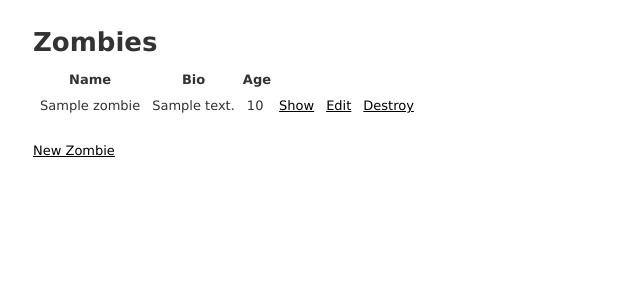
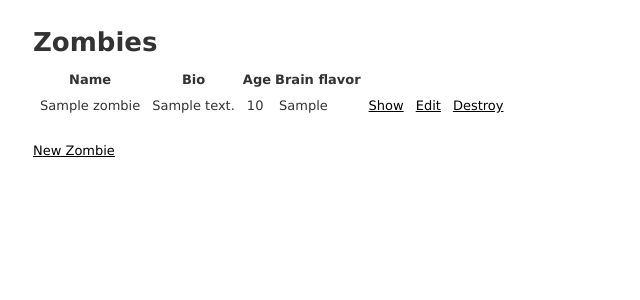
Before and after one commit to Levii01/TwitterForZombie, a Rails app: page / in a window 1280 px wide. Shown: the top 300 px of the page, without its empty margins (0-640 px from the left). Run offline with Rails 7, Linux system fonts and the light colour scheme; tables that the repository leaves empty hold one stand-in row (values such as "Sample post"); style sheets or scripts are compiled from the project's sources; some libraries are stand-ins or nearby versions.

Commit message:
Show flavor brain in index

```diff
--- a/app/controllers/zombies_controller.rb
+++ b/app/controllers/zombies_controller.rb
@@ -4,7 +4,7 @@ class ZombiesController < ApplicationController
   # GET /zombies
   # GET /zombies.json
   def index
-    @zombies = Zombie.all
+    @zombies = Zombie.includes(:brain).all
   end
 
   # GET /zombies/1
--- a/app/views/zombies/index.html.erb
+++ b/app/views/zombies/index.html.erb
@@ -8,6 +8,7 @@
       <th>Name</th>
       <th>Bio</th>
       <th>Age</th>
+      <th>Brain flavor</th>
       <th colspan="3"></th>
     </tr>
   </thead>
@@ -18,6 +19,7 @@
         <td><%= zombie.name %></td>
         <td><%= zombie.bio %></td>
         <td><%= zombie.age %></td>
+        <td><%= zombie.brain.flavor unless zombie.brain.nil? %></td>
         <td><%= link_to 'Show', zombie %></td>
         <td><%= link_to 'Edit', edit_zombie_path(zombie) %></td>
         <td><%= link_to 'Destroy', zombie, method: :delete, data: { confirm: 'Are you sure?' } %></td>
```
